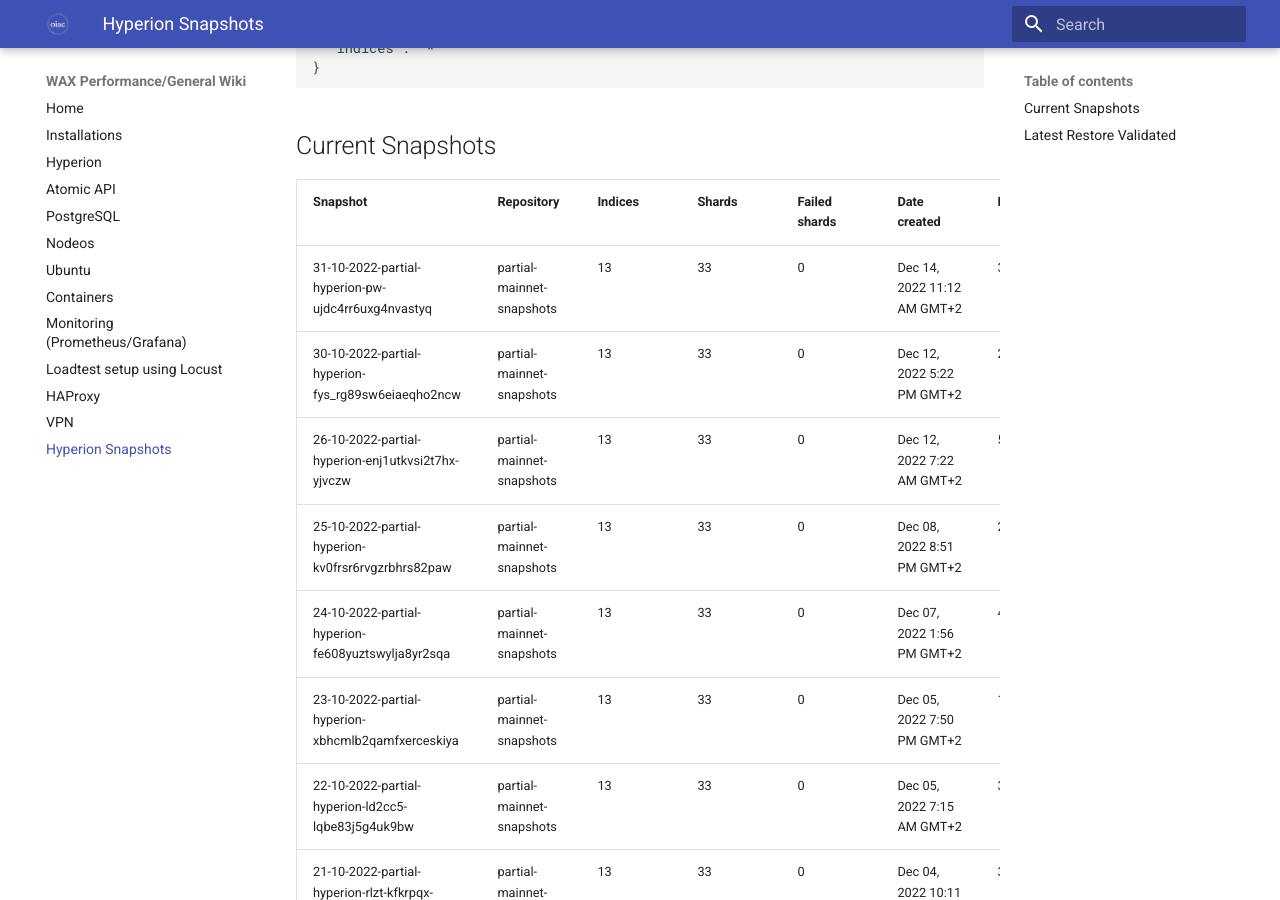
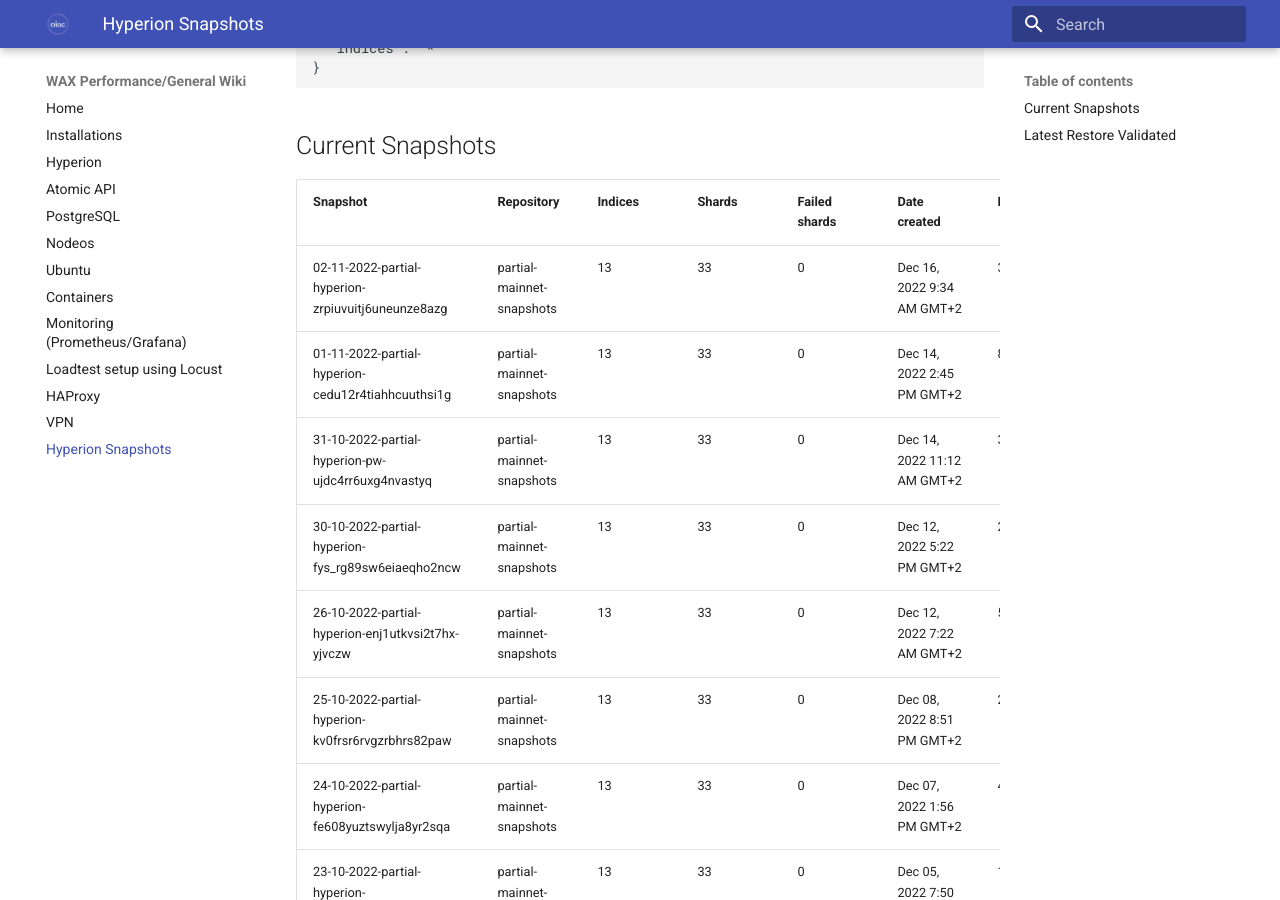
Before and after one commit to oneinacillian/wiki, an MkDocs documentation site: the page built from docs/snapshots.md, in a window 1280 px wide and 900 px high, scrolled down 2022 px. Built offline with MkDocs 1.6.1 and Material for MkDocs 9.7.7, drawn with Linux system fonts in a browser that asks for light colours.

Commit message:
Added snapshot for 01/11 + 02/11

```diff
--- a/docs/snapshots.md
+++ b/docs/snapshots.md
@@ -60,6 +60,8 @@
 
 | Snapshot                                           | Repository                | Indices | Shards | Failed shards | Date created                | Duration |
 |----------------------------------------------------|---------------------------|---------|--------|---------------|-----------------------------|----------|
+| 02-11-2022-partial-hyperion-zrpiuvuitj6uneunze8azg | partial-mainnet-snapshots | 13      | 33     | 0             | Dec 16, 2022 9:34 AM GMT+2  | 35s      |
+| 01-11-2022-partial-hyperion-cedu12r4tiahhcuuthsi1g | partial-mainnet-snapshots | 13      | 33     | 0             | Dec 14, 2022 2:45 PM GMT+2  | 8s       |
 | 31-10-2022-partial-hyperion-pw-ujdc4rr6uxg4nvastyq | partial-mainnet-snapshots | 13      | 33     | 0             | Dec 14, 2022 11:12 AM GMT+2 | 35s      |
 | 30-10-2022-partial-hyperion-fys_rg89sw6eiaeqho2ncw | partial-mainnet-snapshots | 13      | 33     | 0             | Dec 12, 2022 5:22 PM GMT+2  | 22s      |
 | 26-10-2022-partial-hyperion-enj1utkvsi2t7hx-yjvczw | partial-mainnet-snapshots | 13      | 33     | 0             | Dec 12, 2022 7:22 AM GMT+2  | 59s      |
```
